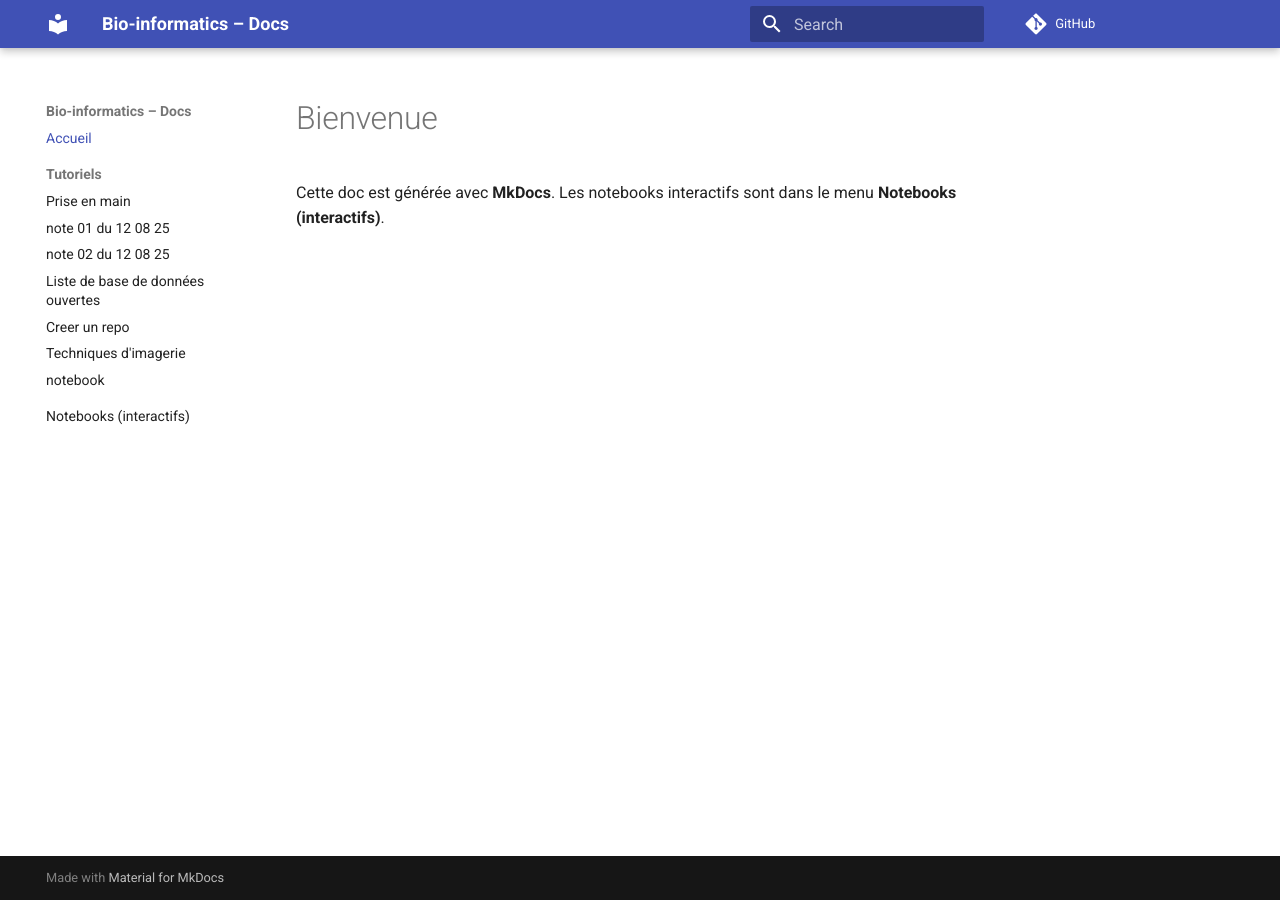
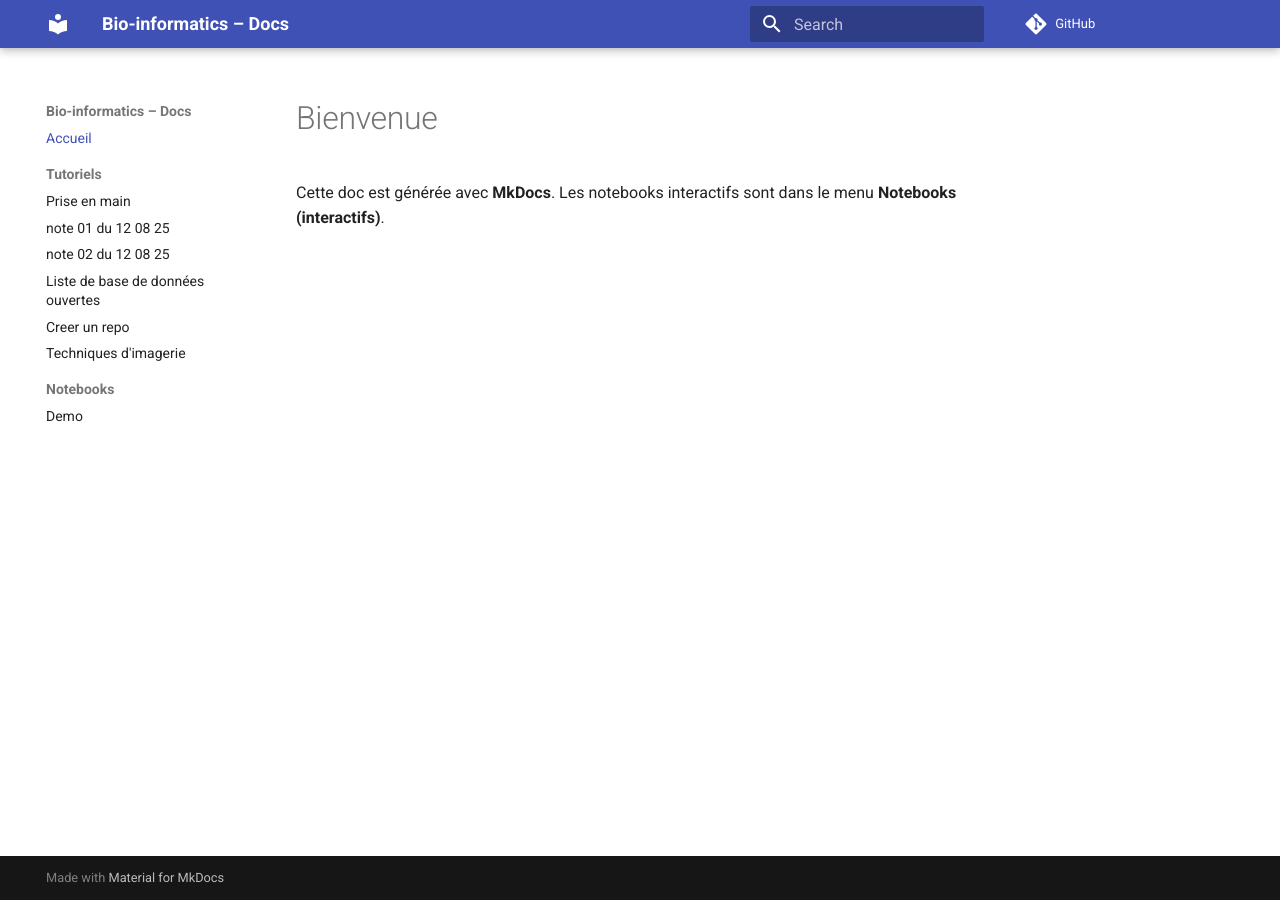
Before and after one commit to maximedieudonne/BioInformatic_Notebooks, an MkDocs documentation site: the page built from docs/index.md, in a window 1280 px wide. Built offline with MkDocs 1.6.1 and Material for MkDocs 9.7.7, drawn with Linux system fonts in a browser that asks for light colours; comment, search, counter and statistics services are not loaded; some of the changed lines change nothing that is shown.

Commit message:
Build notebooks -> docs/notebooks + config Thebe/Binder propre

```diff
--- a/mkdocs.yml
+++ b/mkdocs.yml
@@ -8,7 +8,7 @@ theme:
     - navigation.sections
     - navigation.tracking
 docs_dir: docs
-site_dir: site
+
 nav:
   - Accueil: index.md
   - Tutoriels:
@@ -18,5 +18,5 @@ nav:
       - Liste de base de données ouvertes : tutos/base_donnees_ouvertes.md
       - Creer un repo : tutos/coockie_cutter.md
       - Techniques d'imagerie : tutos/techniques_imagerie.md
-      - notebook : notebooks/01_demo.html
-  - Notebooks (interactifs): notebooks/index.html   # sous-site Jupyter Book
+  - Notebooks:
+      - Demo: notebooks/01_demo.html
```
Also changed, not shown: 1 other file.
